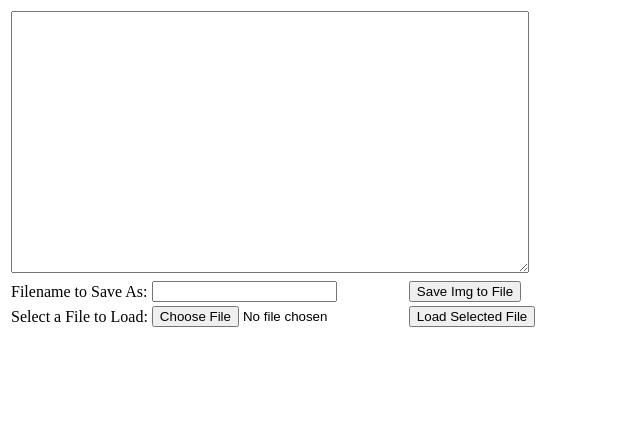
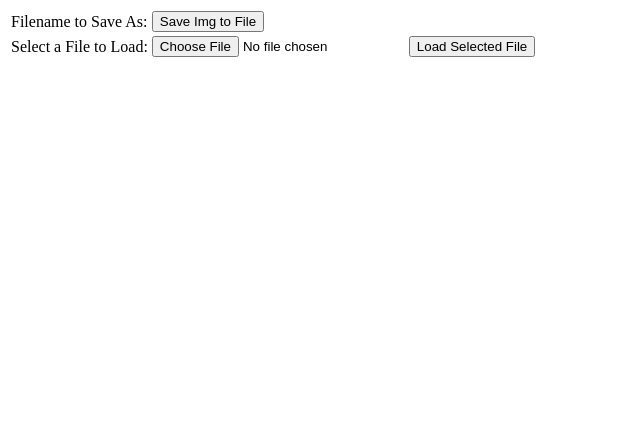
Before and after one commit to v-pereskokov/BMSTU_Graphics, a website built with webpack: page src/index.html in a window 1280 px wide. Shown: the whole page, without its empty margins (0-640 px from the left). Built offline with nearby package versions, Linux system fonts and the light colour scheme.

Commit message:
del more

```diff
--- a/src/index.html
+++ b/src/index.html
@@ -6,13 +6,7 @@
 <body>
 <table>
 	<tr>
-		<td colspan="3">
-			<textarea id="inputTextToSave" style="width:512px;height:256px"></textarea>
-		</td>
-	</tr>
-	<tr>
 		<td>Filename to Save As:</td>
-		<td><input id="inputFileNameToSaveAs"></input></td>
 		<td><button class='saveToFile'>Save Img to File</button></td>
 	</tr>
 	<tr>
```
